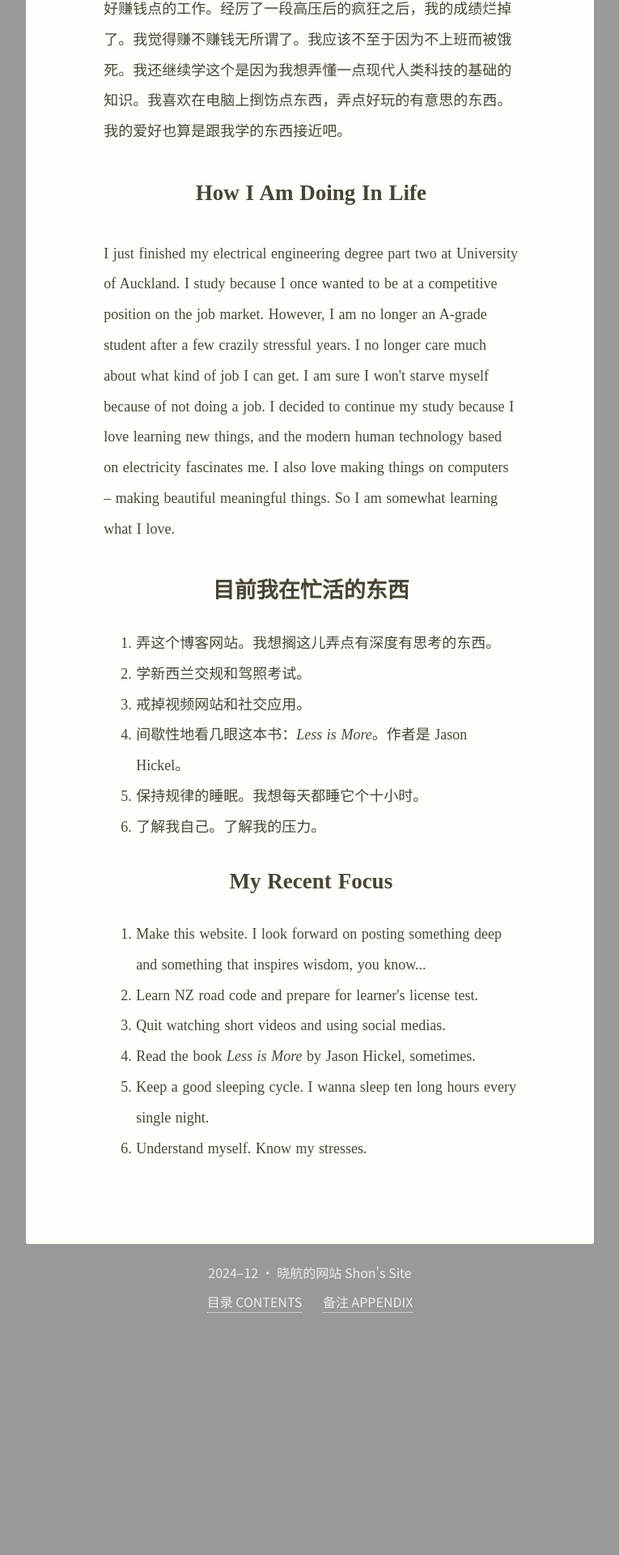
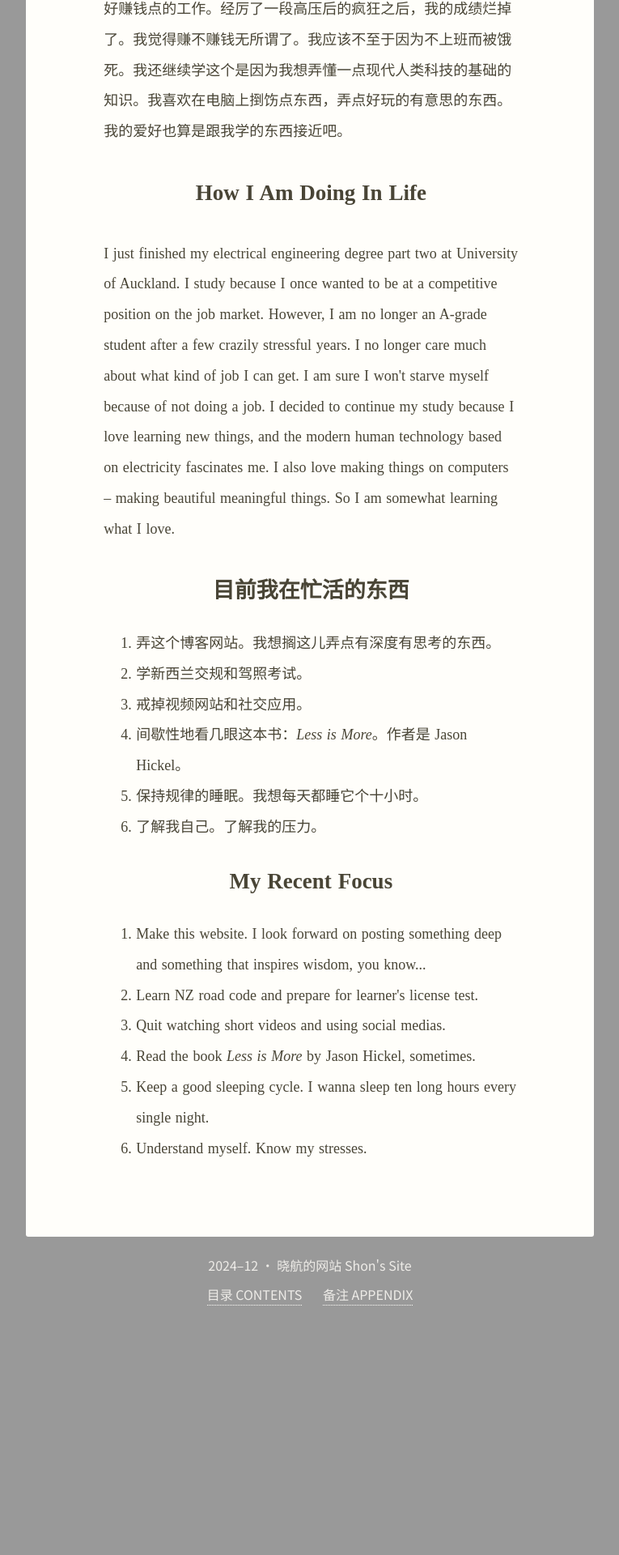
Before and after one commit to shon-li/shon-li.github.io, a Jekyll site: the page built from index.md, in a window 1280 px wide. Shown: the part 1518-3438 px from the top of the page at 81% size, without its empty margins (257-1022 px from the left). Built offline with Jekyll 4.4.1, drawn with Linux system fonts in a browser that asks for light colours.

Commit message:
Improve code and styling

```diff
--- a/assets/css/contents-page.scss
+++ b/assets/css/contents-page.scss
@@ -3,7 +3,7 @@
 ---
 
 .contents-page {                      // `.contents-page` selects `main` in '/_layouts/default.html'
-  padding-bottom: 2em;
+  padding-bottom: 4.2em;
 
   article {
     padding-left: 0;
--- a/assets/css/main.scss
+++ b/assets/css/main.scss
@@ -34,7 +34,7 @@ body {
 main {
   max-width: var(--paper_width);
   margin: 37vh auto 0 auto;
-  padding: 5em 5.2em 4em 5.2em;
+  padding: 5em 5.2em 5em 5.2em;
   background-color: var(--color_paper);
   border-radius: 3px;
 }
@@ -52,7 +52,10 @@ article {
   word-spacing: .06em;
   word-break: normal;
   text-align: left;
-  box-sizing: content-box;
+
+  > :last-child {                                   // Remove the annoying last item's bottom margin
+    margin-bottom: 0 !important;
+  }
 }
 
 /*----------------------------------------- 2. Elements ------------------------------------------*/
@@ -220,8 +223,8 @@ footer {
   }
 
   article {
-    padding-top: 1em;
-    padding-bottom: 0em;
+    padding-top: .5em;
+    padding-bottom: 1em;
     word-break: break-all;
   }
 
--- a/contents.html
+++ b/contents.html
@@ -1,7 +1,7 @@
 ---
 title: 目录 Contents
 ---
-{%- for category in site.categories reversed -%}
+{%- for category in site.categories -%}
 
   <table class="contents-table">
 
```
Also changed, not shown: _categories/0-words.md (renamed from _categories/words.md), _categories/1-photos.md (renamed from _categories/photos.md), 3 other files.
